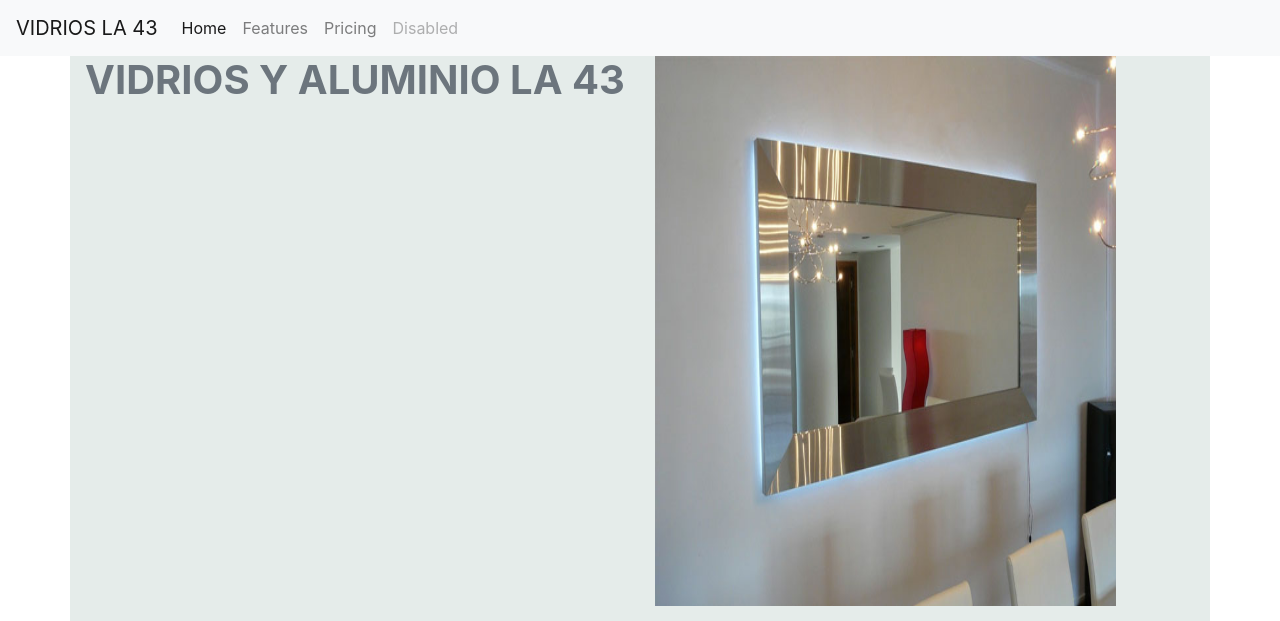
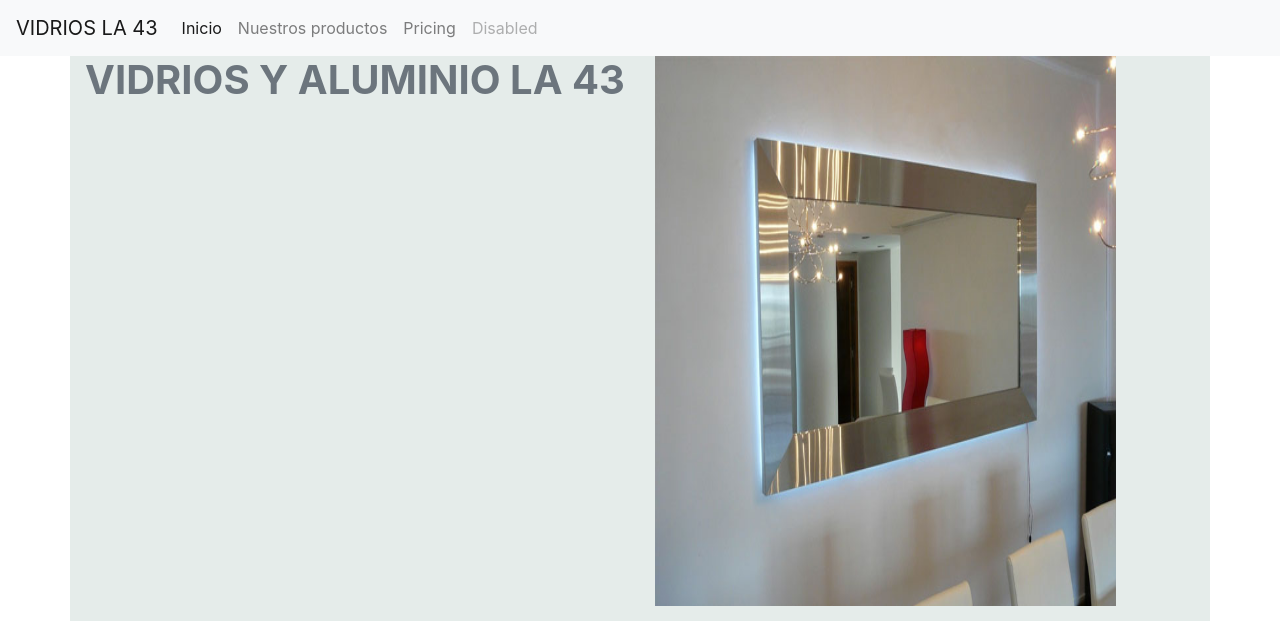
Before and after one commit to jhonatan1153/rocio, a PHP site: page / in a window 1280 px wide. Shown: the top 621 px of the page. Run offline with PHP 8.4, Linux system fonts and the light colour scheme; data that the repository does not hold is empty.

Commit message:
Update index.php

```diff
--- a/index.php
+++ b/index.php
@@ -28,10 +28,10 @@
   <div class="collapse navbar-collapse" id="navbar1">
     <ul class="navbar-nav">
       <li class="nav-item active">
-        <a class="nav-link" href="#">Home <span class="sr-only">(current)</span></a>
+        <a class="nav-link" href="#">Inicio <span class="sr-only">(current)</span></a>
       </li>
       <li class="nav-item">
-        <a class="nav-link" href="#">Features</a>
+        <a class="nav-link" href="#2">Nuestros productos</a>
       </li>
       <li class="nav-item">
         <a class="nav-link" href="#">Pricing</a>
```
